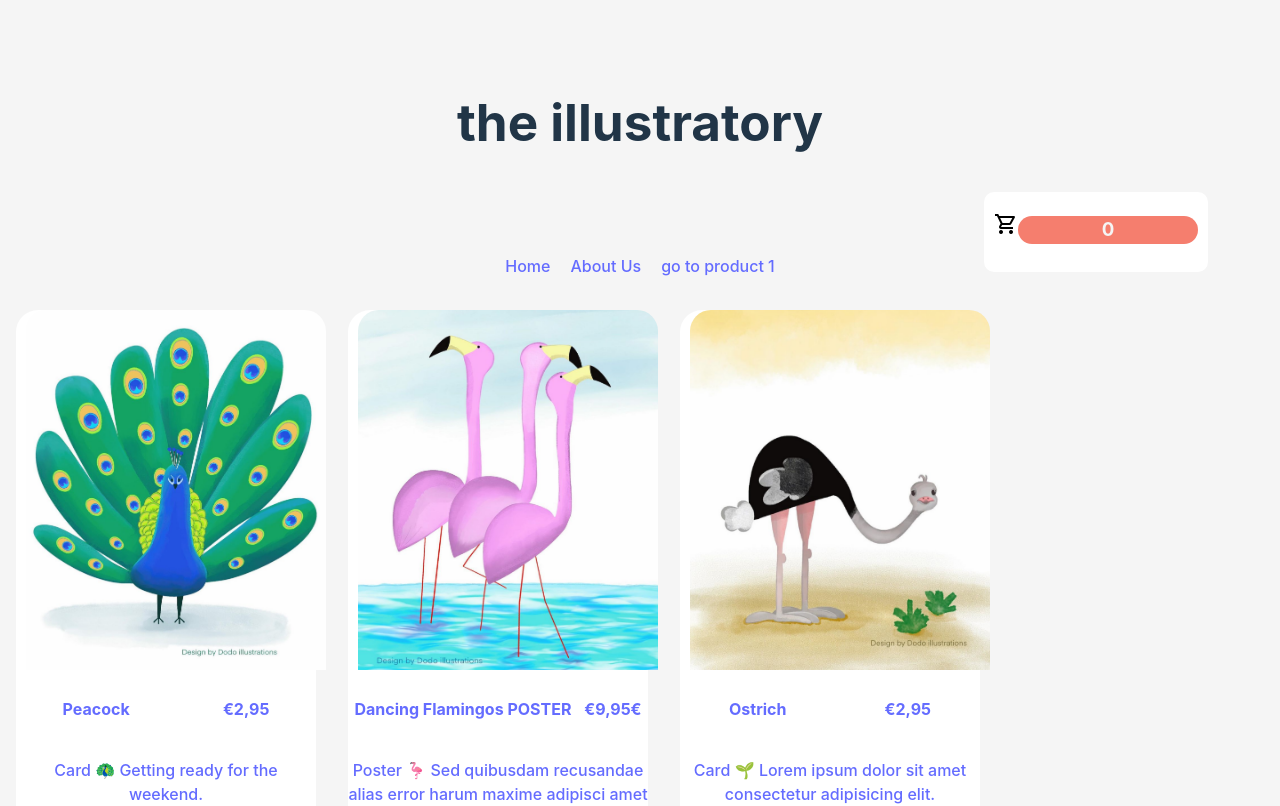
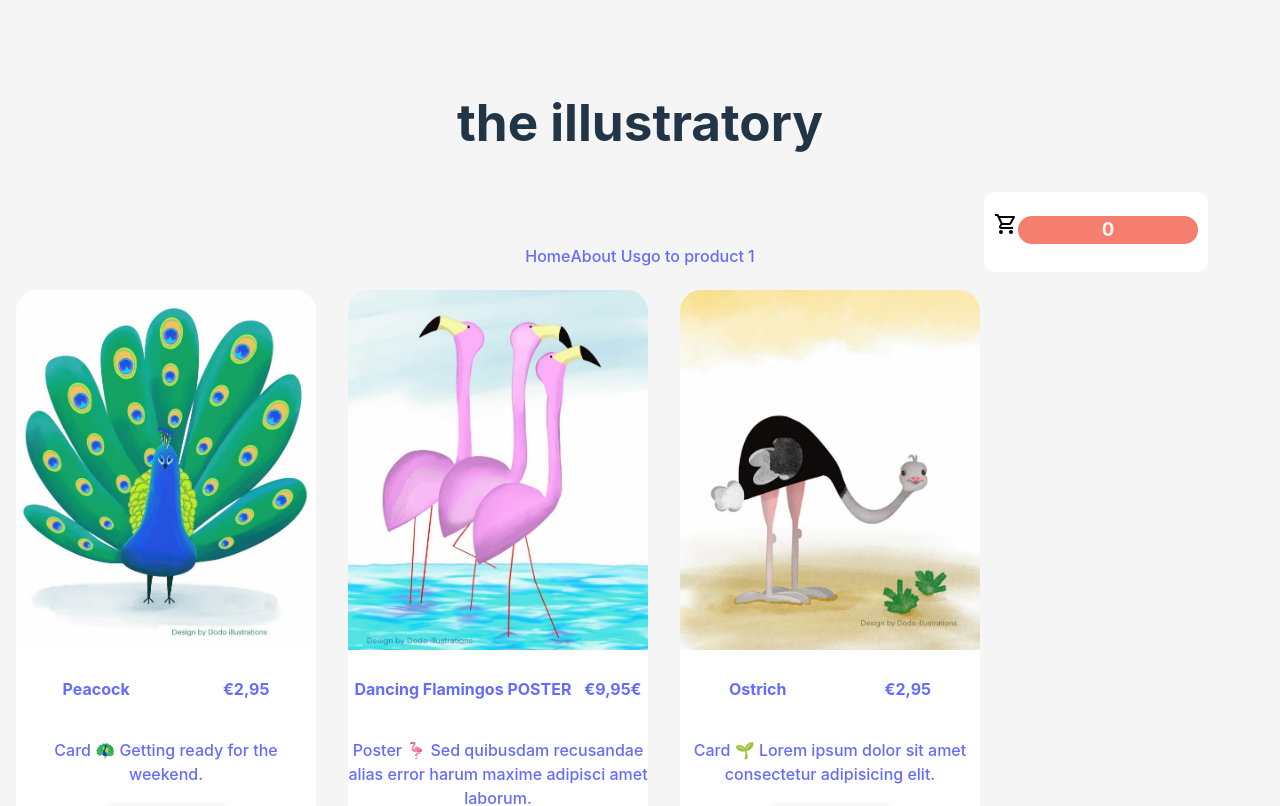
Before and after one commit to zsofiaE/no-brand-shop, a React (Vite) app: page / in a window 1280 px wide. Shown: the top 806 px of the page. Built offline with nearby package versions, Linux system fonts and the light colour scheme.

Commit message:
trtying to adding produtPages

```diff
--- a/src/App.jsx
+++ b/src/App.jsx
@@ -16,7 +16,9 @@ import ProductList from './components/ProductList'
 import RootLayout from './layouts/RootLayout'
 import Contact from './pages/Contact'
 
-function App() {
+const App = () => {
+
+  const [count, setCount] = useState(0);
   const [products, setProducts] = useState([
     {
       id: 0,
@@ -68,51 +70,6 @@ function App() {
     },
   ])
 
-  const [count, setCount] = useState(0);
-  const { id } = useParams()
-
-  console.log(id)
-
-//   const router = createBrowserRouter([{
-//     path:'/',
-//     element: (
-//       <div className="App">
-//         <h1 className="logo">the illustratory</h1>
-//         <Cart count={count} />
-//         <Link to="about">About Us</Link>
-//         <div className="products-list">
-//           {products.map((product) =>
-//           <ProductCard
-//             product={product}
-//             key={product.id}
-//             setCount={setCount}
-//             count={count}
-//           />
-//           )}
-//         </div>
-//       </div>
-//       )
-//       },
-//       {
-//         path: 'about',
-//         element: (<div>
-//           <h1>About page</h1>
-//           <Link to="/">back to home page</Link>
-//           <p>Lorem ipsum dolor sit, amet consectetur adipisicing elit. Dolorum asperiores odio ut sapiente consectetur! Nobis accusantium fugiat fuga aspernatur debitis eaque similique natus, enim obcaecati iusto aut. Quas, ea reprehenderit.</p>
-//           </div>)
-//       },
-//       {
-//         path: 'product/:id',
-//         element: (
-//           <ProductPage
-//             imgUrl={products[id].imageSrc}
-//             name={products[id].name}
-//             price={products[id].price}
-//             desc={products[id].desc} />)
-//       }
-
-// ])
-
 const router = createBrowserRouter(
   createRoutesFromElements(
     <Route path='/' element={<RootLayout count={count}/>} >
@@ -129,4 +86,4 @@ const router = createBrowserRouter(
   )
 }
 
-export default App
+export default App;
--- a/src/components/ProductCard.jsx
+++ b/src/components/ProductCard.jsx
@@ -7,7 +7,7 @@ const ProductCard = ({product, setCount, count}) => {
     return(
 
       <div className="product-card">
-        <Link to={"product"} >
+        <Link to={"product/"+product.id} >
           <img className="card-img"
             src={product.imageSrc}
             alt={product.desc}/>
--- a/src/index.css
+++ b/src/index.css
@@ -25,7 +25,6 @@ a {
   font-weight: 500;
   color: #646cff;
   text-decoration: inherit;
-  padding: 10px;
 }
 a:hover {
   color: #535bf2;
--- a/src/pages/ProductPage.jsx
+++ b/src/pages/ProductPage.jsx
@@ -1,22 +1,22 @@
 import { useEffect } from "react";
 import { useParams } from "react-router-dom";
 
-const ProductPage = ({imgUrl, name, price, desc}) => {
+const ProductPage = ({products}) => {
 
 const { id } = useParams();
- console.log(id)
 
-return(
+const product = products.filter((product) => product.id.toString() === id )[0];
+ return(
     <div className="product-page">
-        {/* <img className="" src={imgUrl} /> */}
-        {/* { <div className="product-elements">
-            <h2>{name}</h2>
-            <p>{price}</p>
-            <p>{desc}</p>
-        </div> } */}
-        <h2>{id}</h2>
+         <img className="" src={product.imageSrc} />
+         <div className="product-elements">
+            <h2>{product.name}</h2>
+            <p>{product.price}</p>
+            <p>{product.desc}</p>
+        </div>
     </div>
-)
+    )
 }
 
+
 export default ProductPage;
```
